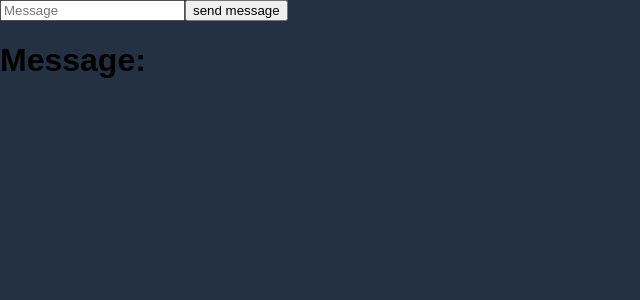
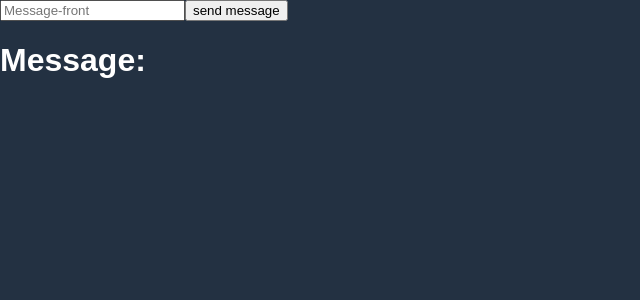
Before and after one commit to rotemhuga/Moveo-Task, a React (Create React App) app in the folder moveo-task-front/: page / in a window 1280 px wide. Shown: the top 300 px of the page, without its empty margins (0-640 px from the left). Built offline with nearby package versions, Linux system fonts and the light colour scheme; no server answers.

Commit message:
editing the socket - now working - 19.04

```diff
--- a/moveo-task-front/src/App.css
+++ b/moveo-task-front/src/App.css
@@ -6,3 +6,7 @@ body {
 	overflow-x: hidden;
 	background-color: #233142;
 }
+
+.APP{
+	color: white;
+}
--- a/moveo-task-front/src/App.tsx
+++ b/moveo-task-front/src/App.tsx
@@ -10,20 +10,21 @@ const socket = io("http://localhost:8000")
 function App() {
   const [message, setMessage] = useState("");
   const [messageReceived, setMessageReceived] = useState("");
+
   const sendMessage = () => {
     socket.emit("send_message", { message });
   };
 
-  useEffect (() => {
+  useEffect(() => {
     socket.on("recieve_message", (data) => {
       setMessageReceived(data.message)
-    })
-  }, [socket])
+    });
+  }, [socket]);
 
   return (
-    <div>
-      <input type="text"
-      placeholder='Message'
+    <div className="APP">
+      <input
+      placeholder='Message-front'
       onChange={(event) => {
         setMessage(event.target.value)
       }} />
```
Also changed, not shown: 1 other file (tests, documents, lock files or other folders).
